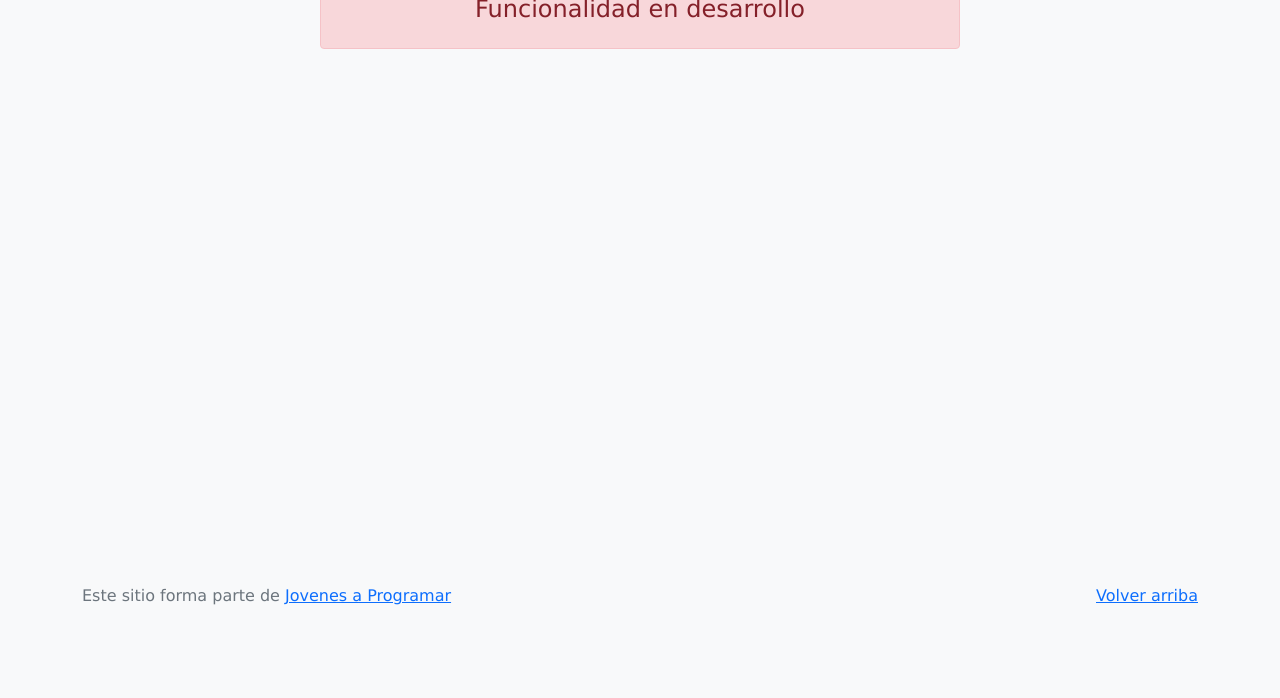
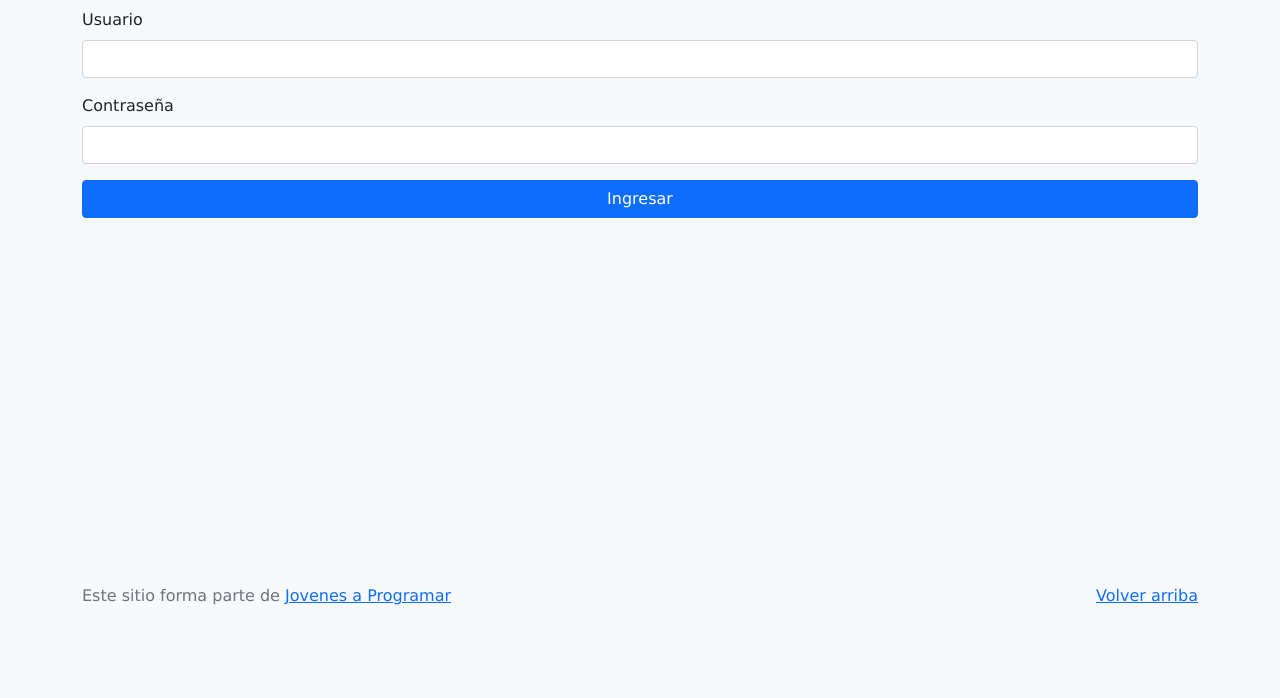
Before and after one commit to Patata-Kun/JaP-2025-e_commerce, a plain HTML site: page login.html in a window 1280 px wide. Shown: the part 102-800 px from the top of the page. Drawn offline with Linux system fonts and the light colour scheme.

Commit message:
Add files via upload

```diff
--- a/login.html
+++ b/login.html
@@ -19,9 +19,26 @@
 <body>
   <main class="mt-5">
     <div class="container">
-      <div class="alert alert-danger text-center" role="alert">
-        <h4 class="alert-heading">Funcionalidad en desarrollo</h4>
-      </div>
+   <div class="login-container">
+  <h2 class="text-center mb-4">Iniciar Sesión</h2>
+  <form>
+    <!-- USUARIO  -->
+    <div class="mb-3">
+      <label for="usuario" class="form-label">Usuario</label>
+      <input type="text" class="form-control" id="usuario" name="usuario" required>
+    </div>
+
+    <!-- CONTRASE;A-->
+    <div class="mb-3">
+      <label for="contraseña" class="form-label">Contraseña</label>
+      <input type="password" class="form-control" id="contraseña" name="contraseña" required>
+    </div>
+
+    <!-- BOTON INGRESO -->
+    <button type="submit" class="btn btn-primary w-100">Ingresar</button>
+  </form>
+</div>
+
     </div>
   </main>
   <footer class="text-muted">
```
Also changed, not shown: login.js (added).
